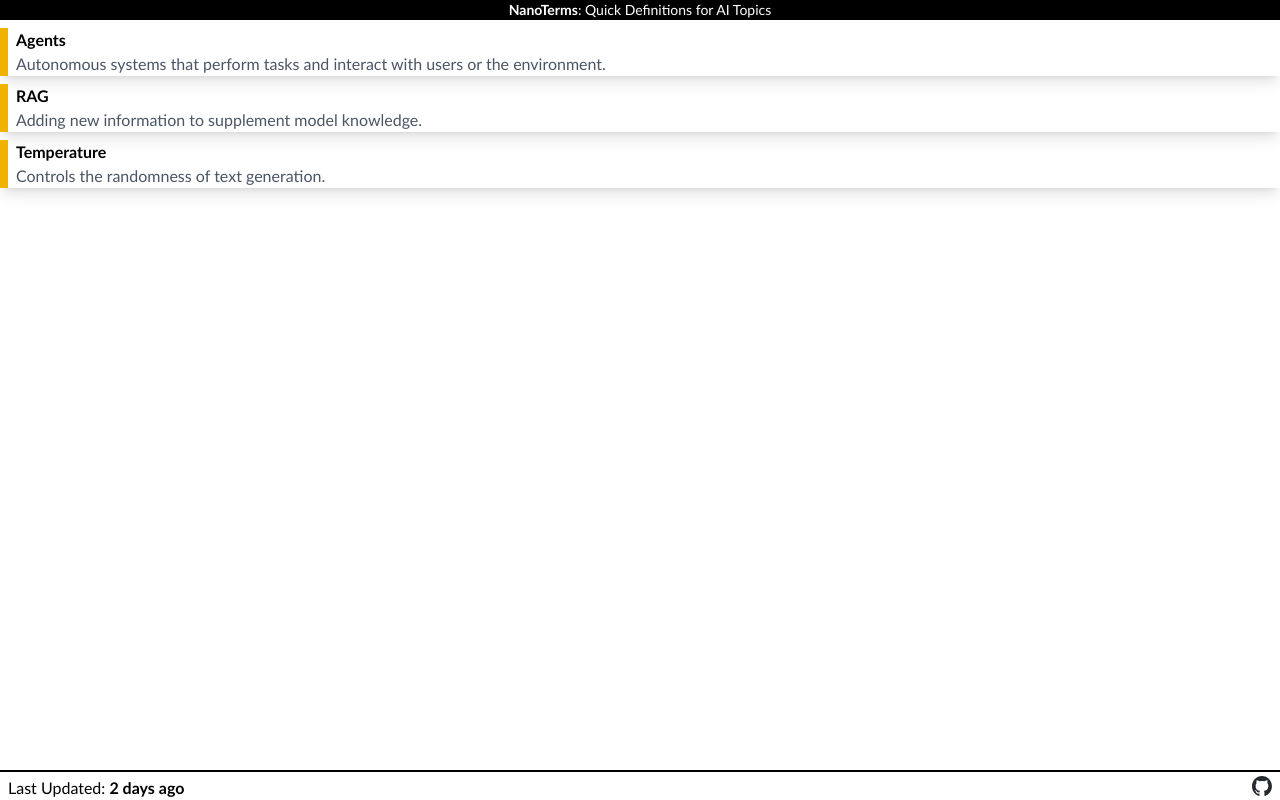
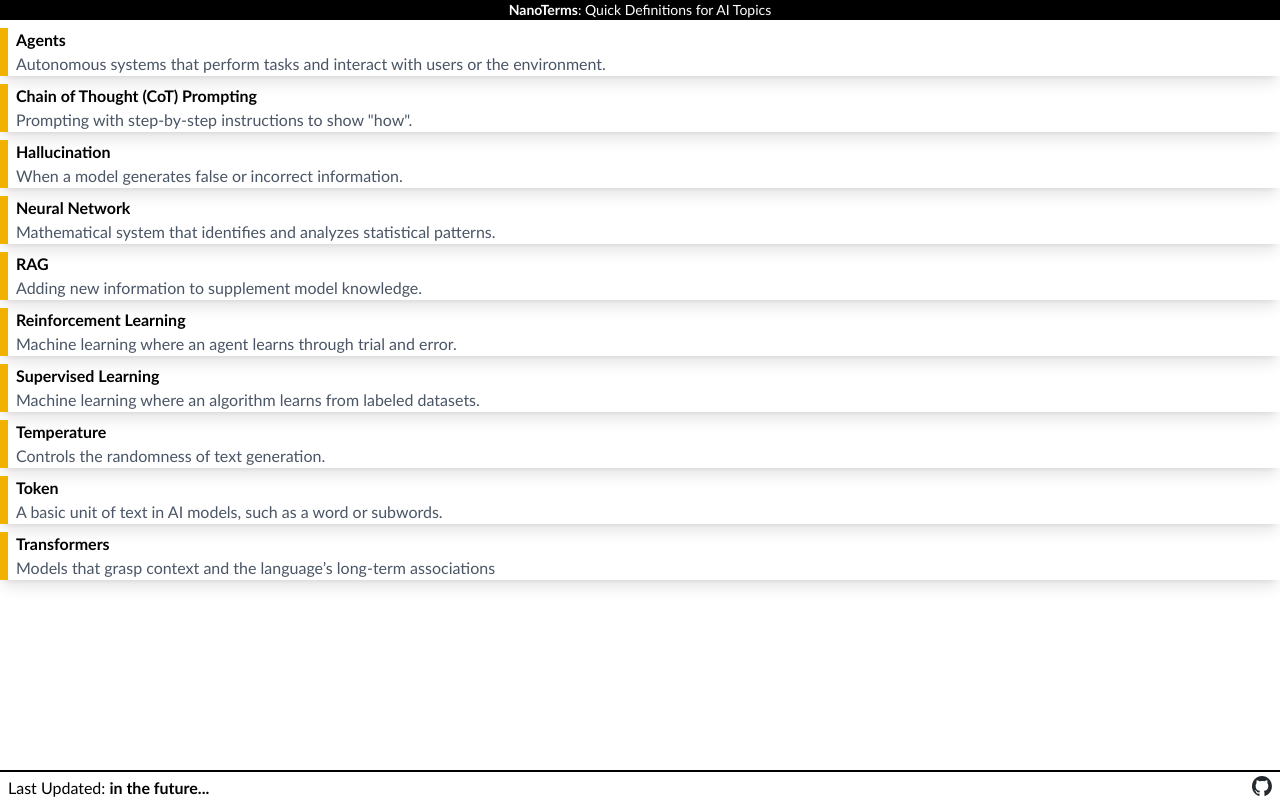
Before and after one commit to ucffool/nano-terms, a SvelteKit app: page / in a window 1280 px wide. Built offline with nearby package versions, Linux system fonts and the light colour scheme.

Commit message:
New definitions

```diff
--- a/src/lib/data.json
+++ b/src/lib/data.json
@@ -52,7 +52,125 @@
           "If you ask, \"What are the benefits of exercising?\", with a temperature of 0, the model might say: \"Exercising improves heart health and muscle strength, lowers the chance of chronic diseases, and helps manage weight.\"",
           "With the same question on exercise and a temperature of 1, you might get: \"Exercise is the alchemist turning sweat into a miracle cure, a ritual dancing in the flames of effort and reward.\""
         ]
-      }
+      },
+    {
+      "id": "token",
+      "word": "Token",
+      "credit": "MIT Sloan Teaching & Learning Technologies",
+      "visible": true,
+      "last_updated": "2025-03-28",
+      "one_sentence_definition": "A basic unit of text in AI models, such as a word or subwords.",
+      "detailed_definition": "A token is the smallest unit of text that an AI model processes and understands; this is typically 4 characters in English, or about ¾ of a word. Tokens may include whole words, parts of words, individual characters, punctuation marks, and special characters (LinkedIn Learning, n.d.).",
+      "analogies": [
+        "Tokens are like building blocks that can be put together to form sentences and paragraphs."
+      ],
+      "use_cases": []
+    },
+    {
+      "id": "transformers",
+      "word": "Transformers",
+      "credit": "Amazon AWS",
+      "visible": true,
+      "last_updated": "2025-03-28",
+      "one_sentence_definition": "Models that grasp context and the language’s long-term associations",
+      "detailed_definition": "Transformers are a type of neural network architecture that transforms or changes an input sequence into an output sequence. They do this by learning context and tracking relationships between sequence components. For example, consider this input sequence: \"What is the color of the sky?\" The transformer model uses an internal mathematical representation that identifies the relevancy and relationship between the words color, sky, and blue. It uses that knowledge to generate the output: \"The sky is blue.\" This allows them to capture complex relationships and dependencies within text, making them highly effective for tasks such as translation, summarization, and question answering.",
+      "analogies": [
+        "Transformers are like paying attention to different parts of a conversation at once to understand its context."
+      ],
+      "use_cases": [
+        "They can summarize large documents and generate coherent and contextually relevant text for all kinds of use cases. Virtual assistants like Alexa use transformer technology to understand and respond to voice commands.",
+        "Translation applications use transformers to provide real-time, accurate translations between languages. Transformers have significantly improved the fluency and accuracy of translations as compared to previous technologies.",
+        "By treating segments of DNA as a sequence similar to language, transformers can predict the effects of genetic mutations, understand genetic patterns, and help identify regions of DNA that are responsible for certain diseases. This capability is crucial for personalized medicine, where understanding an individual's genetic makeup can lead to more effective treatments."
+      ]
+    },
+    {
+      "id": "hallucination",
+      "word": "Hallucination",
+      "credit": "MIT Sloan Teaching & Learning Technologies",
+      "visible": true,
+      "last_updated": "2025-03-28",
+      "one_sentence_definition": "When a model generates false or incorrect information.",
+      "detailed_definition": "Occurrences where large language models generate factually inaccurate or illogical answers due to data and architecture constraints are called hallucinations. This can happen due to the model's training data containing inaccuracies or because the model extrapolates beyond its learned patterns without sufficient context.",
+      "analogies": [
+        "Hallucination is like believing in a story that is entirely made up and not grounded in reality.",
+		"A machine's version of \"improvisation\", where it attempts to make reason out of things that don't make sense or it doesn't have associations for, causing illogical predictions."
+      ],
+      "use_cases": [
+        "Ensuring the accuracy of chatbot responses to avoid spreading misinformation.",
+        "Monitoring AI-generated content for inconsistencies or errors.",
+        "Improving training datasets to reduce the likelihood of hallucinations."
+      ]
+    },
+    {
+      "id": "neural_network",
+      "word": "Neural Network",
+      "credit": "MIT Sloan Teaching & Learning Technologies",
+      "visible": true,
+      "last_updated": "2025-03-28",
+      "one_sentence_definition": "Mathematical system that identifies and analyzes statistical patterns.",
+      "detailed_definition": "Neural Networks, modeled after the human brain, are a mathematical system that actively learns skills by identifying and analyzing statistical patterns in data. This system features multiple layers of artificial neurons, which are computational models inspired by the neurons in our brain. These artificial neurons process information and transmit signals to other connected neurons. While the first layer processes the input data, the final layer delivers the results. Intriguingly, even the experts who meticulously design these neural networks often find themselves puzzled by the intricate processes occurring between the layers.",
+      "analogies": [
+        "Neural networks are like a brain's interconnected neurons working together to process information.",
+		"An extremely large spreadsheet of interconnected layers (multiple sheets) with values between 0 and 1 in every cell."
+      ],
+      "use_cases": [
+        "Image classification for identifying objects in photos.",
+        "Speech recognition for converting spoken words into text.",
+        "Recommender systems that suggest products or content based on user preferences."
+      ]
+    },
+    {
+      "id": "reinforcement_learning",
+      "word": "Reinforcement Learning",
+      "credit": "MIT Sloan Teaching & Learning Technologies",
+      "visible": true,
+      "last_updated": "2025-03-28",
+      "one_sentence_definition": "Machine learning where an agent learns through trial and error.",
+      "detailed_definition": "Reinforcement Learning is a method in AI training where models learn optimal decision-making strategies through cycles of actions and feedback, with human interaction (commonly) playing a pivotal role in refining the learning process. Models learn by making decisions, observing the outcomes of those decisions, and adjusting their strategies accordingly.\n\nDeepseek's R1-Zero model uses mathematical data to allow for machine reinforcement.",
+      "analogies": [
+        "Reinforcement learning is like teaching a child to play a game by rewarding them for winning and letting them try again when they lose."
+      ],
+      "use_cases": [
+        "Training robots to perform complex tasks efficiently.",
+        "Developing autonomous vehicles that navigate unpredictable road conditions.",
+        "Optimizing online advertising strategies based on user interactions."
+      ]
+    },
+    {
+      "id": "supervised_learning",
+      "word": "Supervised Learning",
+      "credit": "Mario Lurig",
+      "visible": true,
+      "last_updated": "2025-03-28",
+      "one_sentence_definition": "Machine learning where an algorithm learns from labeled datasets.",
+      "detailed_definition": "Supervised learning involves training a model on a dataset that includes both input features and corresponding labels. The model learns patterns in the data and uses these patterns to predict outcomes for new, unseen data. This allows the algorithm to learn the mapping from inputs to outputs, enabling it to make predictions or decisions when presented with new, unseen data",
+      "analogies": [
+        "Supervised learning is like teaching a student what answers are correct based on labeled examples.",
+		"Showing you 10 pictures each of a circle, square, and triangle, then showing you a new image of one of those shapes and asking you to identify it to see how well you've learned."
+      ],
+      "use_cases": [
+        "Classifying emails as spam or not spam.",
+		"Image classification.",
+        "Predicting house prices based on features like size and location.",
+        "Recommending products to users based on their past purchases."
+      ]
+    },
+    {
+      "id": "chain_of_thought_prompting",
+      "word": "Chain of Thought (CoT) Prompting",
+      "credit": "MIT Sloan Teaching & Learning Technologies",
+      "visible": true,
+      "last_updated": "2025-03-28",
+      "one_sentence_definition": "Prompting with step-by-step instructions to show \"how\".",
+      "detailed_definition": "Chain-of-Thought (CoT) prompting is a technique that enhances the reasoning capabilities of large language models (LLMs) by incorporating logical steps—or a \"chain of thought\"—within the prompt. Unlike direct-answer prompting, CoT guides the model to work through intermediate reasoning steps, making it more adept at solving complex tasks like math problems, commonsense reasoning, and symbolic manipulation. This approach helps improve transparency and interpretability by making it easier to understand how the model arrives at its conclusions.",
+      "analogies": [
+        "Chain of Thought prompting is like explaining your thought process when solving a puzzle, step-by-step."
+      ],
+      "use_cases": [
+        "Q: John has 10 apples. He gives away 4 and then receives 5 more. How many apples does he have?\nA: John starts with 10 apples.\nHe gives away 4, so 10 - 4 = 6.\nHe then receives 5 more apples, so 6 + 5 = 11.\nFinal Answer: 11\nQ: [Your Question]",
+		"Convert the HTML below into JSON format using the following JSON template: `{}`.\nUse synonyms to establish matches for each field.\nIf there is more than one result, use an array."
+      ]
+    }
     ],
-    "last_updated": "2025-03-24"
+    "last_updated": "2025-03-28"
   }
--- a/src/routes/details/[id]/+page.svelte
+++ b/src/routes/details/[id]/+page.svelte
@@ -45,6 +45,12 @@
         }
     }
 
+    // function to convert newline to break
+    function newlineToBreak(text) {
+      return text.replace(/\n/g, '<br>');
+    }
+
+
 </script>
 
 {#if term}
@@ -54,7 +60,7 @@
         <h2 class="text-xl font-bold">{term.word}</h2>
         <h3 class="text-sm italic">{tabLabels[activeTab]}</h3>
         {#if activeTab === 'detailed_definition'}
-            <p class="text-gray-700">{term.detailed_definition}</p>
+            <p class="text-gray-700">{@html newlineToBreak(term.detailed_definition)}</p>
             <div class="flex lg:hidden items-center">
                 <div class="flex-1">
                     <!-- svelte-ignore a11y_media_has_caption -->
@@ -68,13 +74,13 @@
         {:else if activeTab === 'analogies'}
             <ul class="list-disc list-inside">
                 {#each term.analogies as analogy}
-                <li>{analogy}</li>
+                <li>{@html newlineToBreak(analogy)}</li>
                 {/each}
             </ul>
         {:else if activeTab === 'use_cases'}
             <ul class="list-disc list-inside">
                 {#each term.use_cases as useCase}
-                <li>{useCase}</li>
+                <li>{@html newlineToBreak(useCase)}</li>
                 {/each}
             </ul>
         {/if}
```
